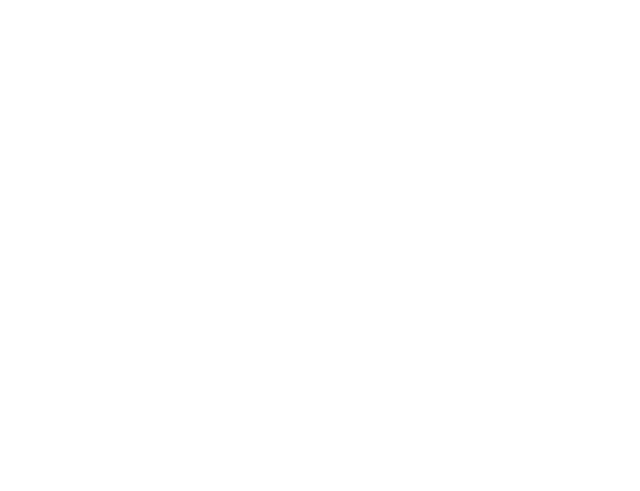
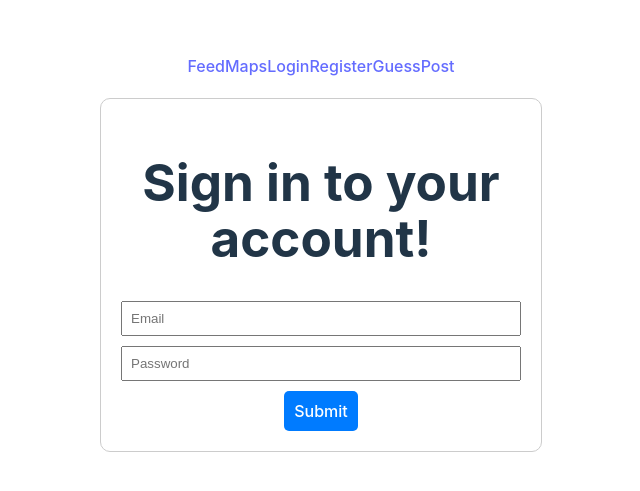
Before and after one commit to staten-island-tech/vue-supabase-project-rozinrov-enterprises-inc, a Vue app in the folder vite-project/: page / in a window 1280 px wide. Before the commit this address had no page. Shown: the part 147-638 px from the top of the page, without its empty margins (319-959 px from the left). Built offline with nearby package versions, Linux system fonts and the light colour scheme.

Commit message:
posting am i right lol

```diff
--- a/vite-project/src/App.vue
+++ b/vite-project/src/App.vue
@@ -42,8 +42,7 @@ async function signOut() {
 
 <template>
   <div>
-    <nav>
-    </nav>
+
     <RouterView />
   </div>
 </template>
--- a/vite-project/src/lib/supabaseClient.js
+++ b/vite-project/src/lib/supabaseClient.js
@@ -1,3 +1,7 @@
 import { createClient } from '@supabase/supabase-js'
 
 export const supabase = createClient('https://wsyxrfpumhjtbfztpdqm.supabase.co', 'eyJhbGciOiJIUzI1NiIsInR5cCI6IkpXVCJ9.eyJpc3MiOiJzdXBhYmFzZSIsInJlZiI6IndzeXhyZnB1bWhqdGJmenRwZHFtIiwicm9sZSI6ImFub24iLCJpYXQiOjE3MTQyNjY0MjIsImV4cCI6MjAyOTg0MjQyMn0.Wvvh4lSQsHQbg8GKV6roBJH9dCqe2F87aOAjth7iTRo')
+
+import { ref } from 'vue'
+
+export const isLoggedIn = ref(false)
--- a/vite-project/src/router/index.js
+++ b/vite-project/src/router/index.js
@@ -15,14 +15,9 @@ const router = createRouter({
       component: () => import('../views/Register.vue')
     },
     {
-      path: '/login',
+      path: '/',
       name: 'login',
       component: () => import('../views/Login.vue')
-    },
-    {
-      path: '/home',
-      name: 'home',
-      component: () => import('../views/Home.vue')
     },
     {
       path: '/maps',
@@ -33,6 +28,11 @@ const router = createRouter({
       path: '/guess',
       name: 'guess',
       component: () => import('../views/Guess.vue')
+    },
+    {
+      path: '/post',
+      name: 'post',
+      component: () => import('../views/Post.vue')
     }
 
   ]
--- a/vite-project/src/views/Feed.vue
+++ b/vite-project/src/views/Feed.vue
@@ -9,6 +9,14 @@ import { supabase } from '../lib/supabaseClient'
 </script>
 
 <template>
+    <nav>
+        <RouterLink to="/feed">Feed</RouterLink>
+        <RouterLink to="/maps">Maps</RouterLink>
+        <RouterLink to="/">login</RouterLink>
+        <RouterLink to="/register">Register</RouterLink>
+        <RouterLink to="/guess">Guess</RouterLink>
+        <RouterLink to="/post">Post</RouterLink>
+    </nav>
     <div>
         <h1>Welcome to GeoGuessr Social!</h1>
     </div>
--- a/vite-project/src/views/Guess.vue
+++ b/vite-project/src/views/Guess.vue
@@ -54,6 +54,14 @@ onMounted(async () => {
 </script>
 
 <template>
+  <nav>
+        <RouterLink to="/feed">Feed</RouterLink>
+        <RouterLink to="/maps">Maps</RouterLink>
+        <RouterLink to="/">login</RouterLink>
+        <RouterLink to="/register">Register</RouterLink>
+        <RouterLink to="/guess">Guess</RouterLink>
+        <RouterLink to="/post">Post</RouterLink>
+    </nav>
     <div id="app">
         <div ref="mapDiv" id="mapContainer"></div>
         <div id="content">
--- a/vite-project/src/views/Login.Vue
+++ b/vite-project/src/views/Login.Vue
@@ -1,25 +1,97 @@
 <script setup lang="ts">
 import { ref } from 'vue'
 import { supabase } from '../lib/supabaseClient'
+import { useRouter } from 'vue-router'
+import { isLoggedIn } from '../lib/supabaseClient'
 
 const email = ref('')
 const password = ref('')
-
-console.log('hi')
+const errorMessage = ref<string | null>(null)
+const successMessage = ref<string | null>(null)
+const router = useRouter()
 
 async function signInWithEmail() {
+  errorMessage.value = null
+  successMessage.value = null
+
   const { data, error } = await supabase.auth.signInWithPassword({
     email: email.value,
     password: password.value,
   })
+
+  if (error) {
+    errorMessage.value = 'Error logging in: ' + error.message
+    console.error('Error logging in:', error.message)
+  } else {
+    console.log('Logged in successfully:', data)
+    successMessage.value = 'You logged in successfully!'
+    setTimeout(() => {
+      isLoggedIn.value = true
+      router.push('/feed')
+    }, 2000)
+  }
 }
 </script>
 
 <template>
+  <nav>
+    <RouterLink to="/feed">Feed</RouterLink>
+    <RouterLink to="/maps">Maps</RouterLink>
+    <RouterLink to="/">Login</RouterLink>
+    <RouterLink to="/register">Register</RouterLink>
+    <RouterLink to="/guess">Guess</RouterLink>
+    <RouterLink to="/post">Post</RouterLink>
+  </nav>
   <div>
     <h1>Sign in to your account!</h1>
     <input type="text" v-model="email" placeholder="Email" />
     <input type="password" v-model="password" placeholder="Password" />
     <button @click="signInWithEmail">Submit</button>
+    <p v-if="errorMessage">{{ errorMessage }}</p>
+    <p v-if="successMessage">{{ successMessage }}</p>
   </div>
 </template>
+
+<style scoped>
+nav {
+  margin-bottom: 20px;
+}
+
+div {
+  max-width: 400px;
+  margin: auto;
+  padding: 20px;
+  border: 1px solid #ccc;
+  border-radius: 10px;
+}
+
+input {
+  display: block;
+  width: 100%;
+  margin-bottom: 10px;
+  padding: 8px;
+  box-sizing: border-box;
+}
+
+button {
+  padding: 10px;
+  background-color: #007bff;
+  color: white;
+  border: none;
+  border-radius: 5px;
+  cursor: pointer;
+}
+
+button:hover {
+  background-color: #0056b3;
+}
+
+p {
+  color: red;
+  margin-top: 10px;
+}
+
+p:nth-of-type(2) {
+  color: green;
+}
+</style>
--- a/vite-project/src/views/Maps.vue
+++ b/vite-project/src/views/Maps.vue
@@ -57,6 +57,14 @@ onMounted(async () => {
 </script>
 
 <template>
+  <nav>
+        <RouterLink to="/feed">Feed</RouterLink>
+        <RouterLink to="/maps">Maps</RouterLink>
+        <RouterLink to="/">login</RouterLink>
+        <RouterLink to="/register">Register</RouterLink>
+        <RouterLink to="/guess">Guess</RouterLink>
+        <RouterLink to="/post">Post</RouterLink>
+    </nav>
     <div id="app">
         <div ref="mapDiv" id="mapContainer"></div>
         <div id="content">
--- /dev/null
+++ b/vite-project/src/views/Post.vue
@@ -0,0 +1,96 @@
+<template>
+    <div v-if="isLoggedIn">
+      <h1>Create a New Post</h1>
+      <form @submit.prevent="createPost">
+        <div>
+          <label for="title">Title:</label>
+          <input id="title" v-model="title" type="text" required />
+        </div>
+        <div>
+          <label for="caption">Caption:</label>
+          <textarea id="caption" v-model="caption" required></textarea>
+        </div>
+        <button type="submit">Submit</button>
+      </form>
+      <div v-if="message">{{ message }}</div>
+    </div>
+    <div v-else>
+      <p>You must be logged in to create a post. Please <a href="/">log in</a>.</p>
+    </div>
+  </template>
+
+  <script setup lang="ts">
+  import { ref, onMounted } from 'vue'
+  import { useRouter } from 'vue-router'
+  import { supabase } from '../lib/supabaseClient'
+  import { isLoggedIn } from '../lib/supabaseClient'
+
+  const router = useRouter()
+const title = ref('')
+const caption = ref('')
+const errorMessage = ref<string | null>(null)
+const successMessage = ref<string | null>(null)
+
+if (!isLoggedIn.value) {
+  router.push('/')
+}
+
+async function createPost() {
+  if (title.value.trim() === '' || caption.value.trim() === '') {
+    errorMessage.value = 'Title and caption cannot be empty.'
+    return
+  }
+
+  const user = supabase.auth.getUser()
+  if (!user) {
+    errorMessage.value = 'User not logged in.'
+    return
+  }
+
+  const { data, error } = await supabase.from('Posts').insert([
+    {
+      title: title.value,
+      caption: caption.value,
+      created_at: new Date().toISOString(),
+    }
+  ])
+
+  if (error) {
+    errorMessage.value = 'Error creating post: ' + error.message
+    console.error('Error creating post:', error.message)
+  } else {
+    successMessage.value = 'Post created successfully!'
+    title.value = ''
+    caption.value = ''
+    console.log('Post created successfully:', data)
+  }
+}
+  </script>
+
+  <style scoped>
+  form {
+    display: flex;
+    flex-direction: column;
+    max-width: 400px;
+    margin: 0 auto;
+  }
+
+  div {
+    margin-bottom: 16px;
+  }
+
+  label {
+    margin-bottom: 8px;
+  }
+
+  input,
+  textarea {
+    width: 100%;
+    padding: 8px;
+    box-sizing: border-box;
+  }
+
+  button {
+    padding: 8px 16px;
+  }
+  </style>
--- a/vite-project/src/views/Register.vue
+++ b/vite-project/src/views/Register.vue
@@ -30,6 +30,14 @@ async function signUpNewUser() {
 </script>
 
 <template>
+  <nav>
+        <RouterLink to="/feed">Feed</RouterLink>
+        <RouterLink to="/maps">Maps</RouterLink>
+        <RouterLink to="/">login</RouterLink>
+        <RouterLink to="/register">Register</RouterLink>
+        <RouterLink to="/guess">Guess</RouterLink>
+        <RouterLink to="/post">Post</RouterLink>
+    </nav>
     <div>
         <h1>Create an Account</h1>
         <input type="text" v-model="name" placeholder="Full Name" />
```
Lines whose indentation alone changed are shown as unchanged.
